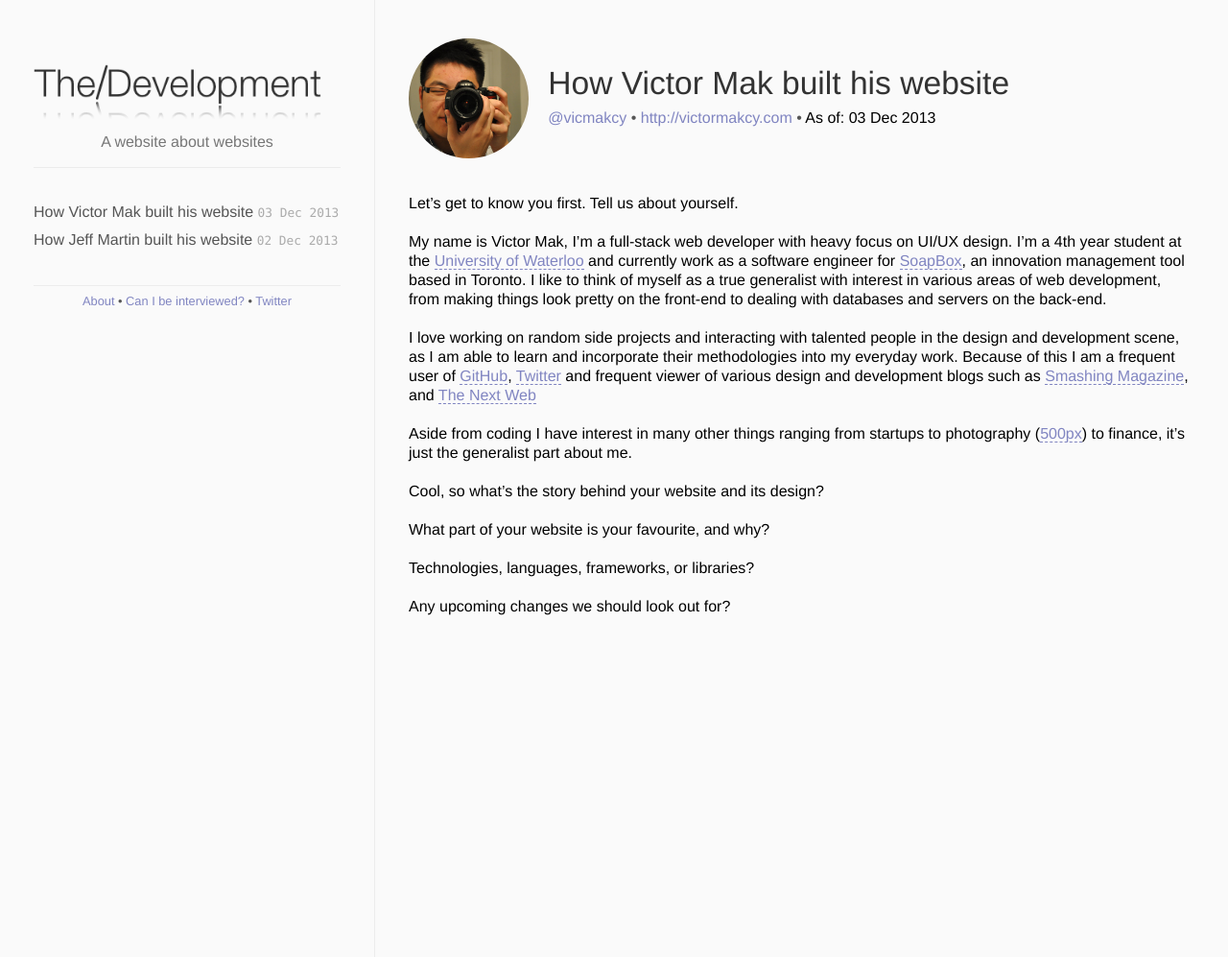
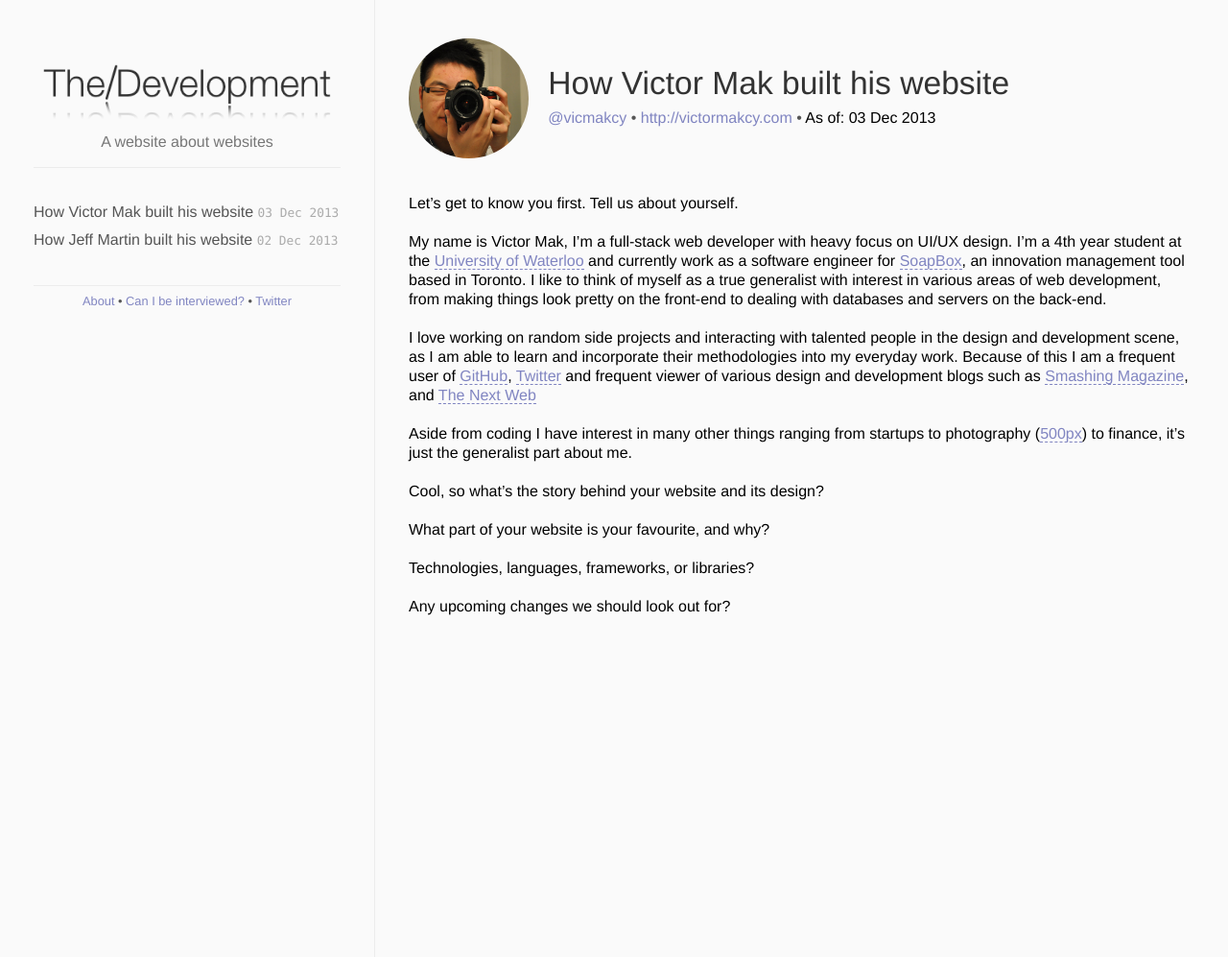
Before and after one commit to the-development/thedevelopment, a Jekyll site: the page built from index.html, in a window 1280 px wide. Shown: the whole page at 96% size. Built offline with Jekyll 4.4.1, drawn with Linux system fonts in a browser that asks for light colours; Markdown is read by kramdown in place of the engine named in the settings.

Commit message:
fix sidebar alignment

```diff
--- a/_layouts/default.html
+++ b/_layouts/default.html
@@ -23,7 +23,9 @@
             <div class="header">
               <h1 class="title"><a href="http://thedevelopment.co"><img id="logo" src="/images/logo.png"></a></h1>
               <span class="tagline">A website about websites</span>
-              <ul class="posts">
+            </div>
+            <div class="posts">
+              <ul class="posts-list">
                 {% for post in site.posts %}
                   <li><a class="post-title" href="{{ post.url }}">{{ post.title }}</a>
                   <span class="post-date">{{ post.date | date_to_string }}</span></li>
--- a/css/main.css
+++ b/css/main.css
@@ -55,11 +55,13 @@ a:hover {
 }
 
 .posts {
-  list-style-type: none;
   margin-bottom: 2em;
 }
 
-.posts li {
+.posts-list {
+  list-style-type: none;
+}
+.posts-list li {
   line-height: 1.75em;
 }
 
@@ -85,6 +87,7 @@ a:hover {
 .title {
   display: inline-block;
   font-weight: 300;
+  text-align: center;
 }
 
 .tagline {
@@ -235,6 +238,10 @@ a:hover {
   border-right: 1px solid #ececec;
 }
 
+.header {
+  text-align: center;
+}
+
 .content {
   padding-top: 2.5em;
 }
```
